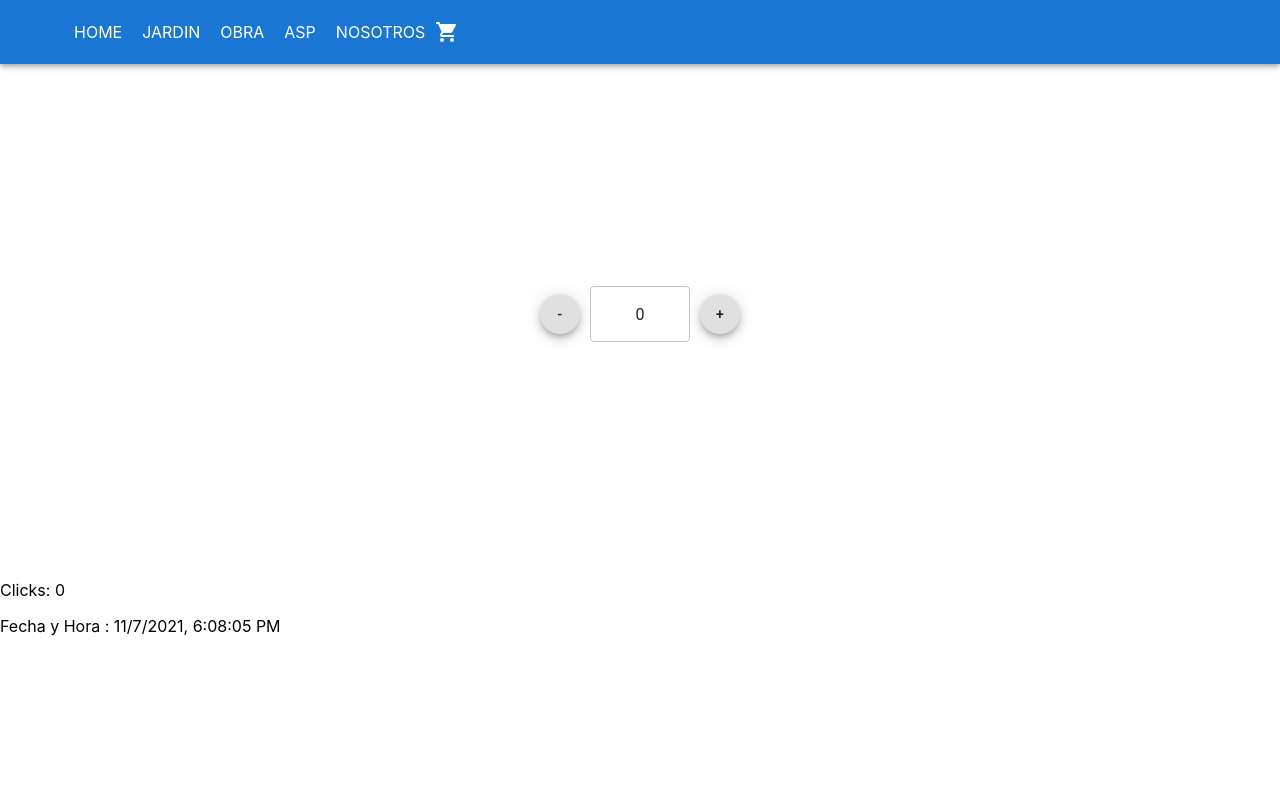
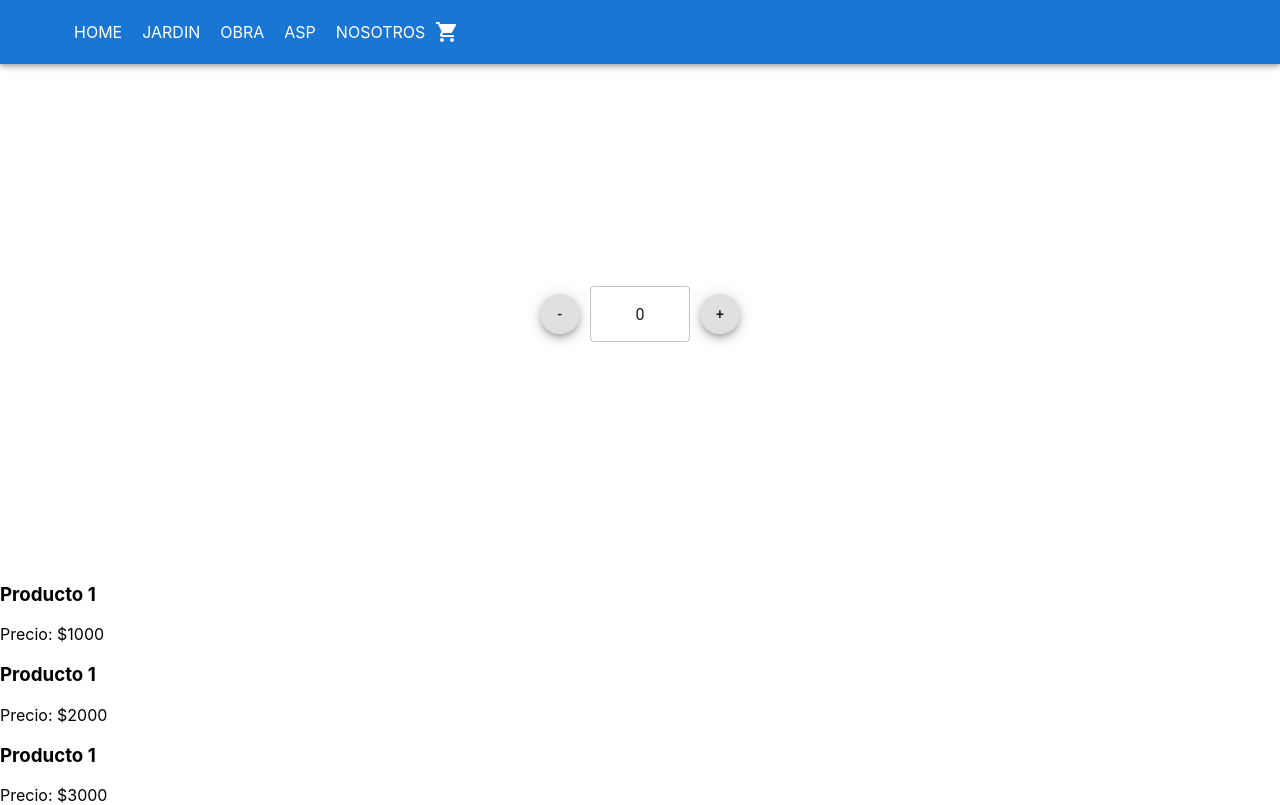
Before and after one commit to lucasariel92/ideacarranza, a React (Create React App) app: page / in a window 1280 px wide. Shown: the top 805 px of the page. Built offline with nearby package versions, Linux system fonts and the light colour scheme.

Commit message:
Desafio clase 6

```diff
--- a/src/App.js
+++ b/src/App.js
@@ -1,5 +1,5 @@
 
-import { Clicker } from "./components/Clicker/Clicker";
+
 import ItemListContainer from "./components/ItemListContainer/ItemListContainer";
 import NavBar from "./components/NavBar/NavBar";
 
@@ -8,7 +8,7 @@ function App() {
     <div>
       <NavBar/>
       <ItemListContainer/>
-      <Clicker/>
+
     </div>
   );
 }
--- /dev/null
+++ b/src/components/Item/Item.js
@@ -0,0 +1,11 @@
+import React from "react";
+
+export const Item = ({products}) => {
+    return(
+        <article key={products.id}>
+              <h3>{products.desc}</h3>
+              <p>Precio: ${products.price}</p>
+        </article>
+
+    )
+}
--- /dev/null
+++ b/src/components/ItemList/ItemList.js
@@ -0,0 +1,15 @@
+import React from "react";
+import { Item } from "../Item/Item";
+
+
+
+export const ItemList = ({products}) => {
+    return(
+        <div>
+        {products.map( (products) => <Item products={products}/>)}
+        </div>
+
+
+
+    )
+}
--- a/src/components/ItemListContainer/ItemCount.js
+++ b/src/components/ItemListContainer/ItemCount.js
@@ -4,18 +4,23 @@ import './ItemCount.scss'
 
 
 
-const ItemCount = () => {
-    const[quant, setQuant] = useState(0)
+const ItemCount = ({initial, maxStock}) => {
+    const[quant, setQuant] = useState(initial)
+    console.log(maxStock)
+
+
 
 
     const decreaseQuant = () =>{
         const newQuant = quant-1
-        newQuant >= 0 ? setQuant(newQuant) : setQuant(0)
+        newQuant >= 0 ? setQuant(newQuant) : setQuant(initial)
+        console.log(initial)
+
     }
     const addQuant = () =>{
         const newQuant = quant+1
-        const availableStock = 20
-        newQuant <= availableStock ? setQuant(newQuant) : setQuant(availableStock)
+
+        newQuant <= maxStock ? setQuant(newQuant) : setQuant(maxStock)
     }
 
     return(
--- a/src/components/ItemListContainer/ItemListContainer.js
+++ b/src/components/ItemListContainer/ItemListContainer.js
@@ -1,5 +1,8 @@
 
 
+import { useEffect, useState } from "react";
+import { ItemList } from "../ItemList/ItemList";
+import { askData } from "./helpers/askData";
 import ItemCount from "./ItemCount";
 
 
@@ -8,8 +11,40 @@ import ItemCount from "./ItemCount";
 
 
 const ItemListContainer = () =>{
+    const [loading, setLoading] = useState(false)
+    const [products, setProducts] = useState([])
+
+    useEffect( ()=>{
+
+        setLoading(true)
+        askData()
+            .then( (response) => {
+                setProducts(response)
+            })
+            .catch( (error) => {
+                console.log(error)
+            })
+            .finally( () => {
+                setLoading(false)
+
+            })
+    }, [])
+
+
     return(
-        <ItemCount/>
+        <>
+        <ItemCount initial={0} maxStock={20}/>
+
+
+        {
+            loading
+            ? <h2>Cargando...</h2>
+            : <ItemList products={products}/>
+        }
+
+
+        </>
+
     )
 
 
--- /dev/null
+++ b/src/components/ItemListContainer/helpers/askData.js
@@ -0,0 +1,8 @@
+import { Stock } from "../../data/Stock"
+
+
+export const askData = () => {
+    return new Promise ((resolve, reject) =>{
+
+        resolve (Stock)
+    })}
--- /dev/null
+++ b/src/components/data/Stock.js
@@ -0,0 +1,26 @@
+export const Stock = [
+    { id:1,
+        desc: "Producto 1",
+        price: 1000
+      },
+    { id:2,
+      desc: "Producto 1",
+        price: 2000
+    },
+    { id:3,
+        desc: "Producto 1",
+        price: 3000
+      },
+    { id:4,
+      desc: "Producto 1",
+        price: 4000
+    },
+    { id:5,
+        desc: "Producto 1",
+        price: 5000
+      },
+    { id:6,
+      desc: "Producto 1",
+        price: 6000
+    }
+]
```
